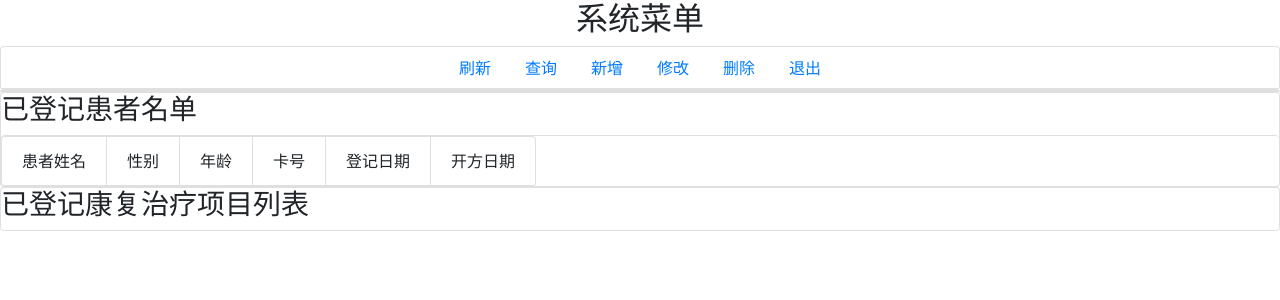
After one commit to asswsl/recorvery_system, a Flask app: page /check in a window 1280 px wide. The commit adds this page. Shown: the top 300 px of the page. Run offline with Flask 3, Linux system fonts and the light colour scheme.

Commit message:
24.3.2下午提交
完成护士站主页面框架编写，完成患者信息查询模块以及新增患者信息模块

```diff
--- a/app.py
+++ b/app.py
@@ -6,6 +6,7 @@ app = Flask(__name__)
 app.secret_key = 'ys124126'
 
 db = pymysql.connect(host="localhost", user="root", password="ys124126", database="recorvery_system", charset="utf8")
+cursor = db.cursor()
 
 
 @app.route('/')
@@ -21,7 +22,6 @@ def login():
         password = request.form['password']
         rol = request.form['rol']
         depart = request.form['depart']
-        cursor = db.cursor()
         cursor.execute('select * from user where email=%s and password=%s and rol=%s and depart=%s',
                        (email, password, rol, depart))
         user = cursor.fetchone()
@@ -33,7 +33,7 @@ def login():
             session['role'] = user[4]
             session['depart'] = user[5]
             mesage = 'logged in successfully'
-            return render_template('user.html', mesage=mesage)
+            return render_template('check.html', mesage=mesage)
         else:
             mesage = 'Please enter correct email / password !'
     return render_template('login.html', mesage=mesage)
@@ -57,7 +57,6 @@ def register():
         email = request.form['email']
         rol = request.form['rol']
         depart = request.form['depart']
-        cursor = db.cursor()
         cursor.execute('select * from user where email=%s and password=%s and rol=%s and depart=%s',
                        (email, password, rol, depart))
         account = cursor.fetchone()
@@ -69,8 +68,7 @@ def register():
         elif not username or not password or not email:
             mesage = '请全部填写!'
         else:
-            id = 2
-            id += 1
+            id = 0
             cursor.execute('insert into user values (%s,%s,%s,%s,%s,%s)', (id, username, email, password, rol, depart))
             db.commit()
             mesage = '注册成功!'
@@ -79,5 +77,49 @@ def register():
     return render_template('register.html', mesage=mesage)
 
 
+@app.route('/check')
+def check():
+    return render_template('check.html')
+
+
+@app.route('/flush', methods=['POST', 'GET'])
+def flush():
+    cursor.execute('select * from patient_info')
+    result = cursor.fetchall()
+    # for items in result:
+    #     print(items)
+    #     for item in items:
+    #         print(item)
+    return render_template('check.html', data=result)
+
+
+@app.route('/add_patient', methods=['POST', 'GET'])
+def add_patient():
+    mesage = ''
+    if request.method == 'POST' and 'patient_name' in request.form and 'age' in request.form and 'patient_id' in request.form:
+        patient_name = request.form['patient_name']
+        sex = request.form['sex']
+        age = request.form['age']
+        patient_id = request.form['patient_id']
+        start_time = request.form['start_time']
+        diagnosis_time = request.form['diagnosis_time']
+        cursor.execute('select * from patient_info where patient_name=%s and sex=%s and age=%s and patient_id=%s',
+                       (patient_name, sex, age, patient_id))
+        account = cursor.fetchone()
+        if account:
+            mesage = '患者已存在 !'
+        #     检查是否符合邮箱格式
+        elif not patient_name or not age or not patient_id:
+            mesage = '请全部填写!'
+        else:
+            cursor.execute('insert into patient_info values (%s,%s,%s,%s,%s,%s,%s,%s)',
+                           (patient_id, patient_name, sex, age, None, start_time, diagnosis_time, None))
+            db.commit()
+            mesage = '增加成功!'
+    elif request.method == 'POST':
+        mesage = '请全部填写 !'
+    return render_template('add_patient.html', mesage=mesage)
+
+
 if __name__ == '__main__':
     app.run(debug=True)
--- /dev/null
+++ b/templates/check.html
@@ -0,0 +1,59 @@
+<!DOCTYPE html>
+<html lang="en">
+<head>
+    <meta charset="UTF-8">
+    <title>Title</title>
+    <link rel="stylesheet" href="https://cdn.jsdelivr.net/npm/bootstrap@4.6.1/dist/css/bootstrap.min.css">
+</head>
+<body>
+<h2 class="text-center">系统菜单</h2>
+<div class="card">
+    <ul class="nav nav-tabs justify-content-center">
+        <li class="nav-item">
+            <a class="nav-link" href="{{ url_for('flush') }}">刷新</a>
+        </li>
+        <li class="nav-item">
+            <a class="nav-link" href="#">查询</a>
+        </li>
+        <li class="nav-item">
+            <a class="nav-link" href="{{ url_for('add_patient') }}">新增</a>
+        </li>
+        <li class="nav-item">
+            <a class="nav-link" href="#">修改</a>
+        </li>
+        <li class="nav-item">
+            <a class="nav-link" href="#">删除</a>
+        </li>
+        <li class="nav-item">
+            <a class="nav-link" href="{{ url_for('logout') }}">退出</a>
+        </li>
+    </ul>
+</div>
+<div class="card"></div>
+<div class="card">
+    <h3>已登记患者名单</h3>
+    <ul class="list-group list-group-horizontal">
+        <li class="list-group-item">患者姓名</li>
+        <li class="list-group-item">性别</li>
+        <li class="list-group-item">年龄</li>
+        <li class="list-group-item">卡号</li>
+        <li class="list-group-item">登记日期</li>
+        <li class="list-group-item">开方日期</li>
+    </ul>
+        {% for items in data %}
+            <tr>
+                <td>------{{ items[1] }}------</td>
+                <td>----{{ items[2] }}---</td>
+                <td>-----{{ items[3] }}---</td>
+                <td>-----{{ items[0] }}---</td>
+                <td>----{{ items[5] }}--</td>
+                <td>--{{ items[6] }}</td>
+            </tr>
+            <br>
+        {% endfor %}
+</div>
+<div class="card">
+    <h3>已登记康复治疗项目列表</h3>
+</div>
+</body>
+</html>
```
Also changed, not shown: templates/add_patient.html (added, +47 -0 lines), templates/login.html (+4 -4 lines).
